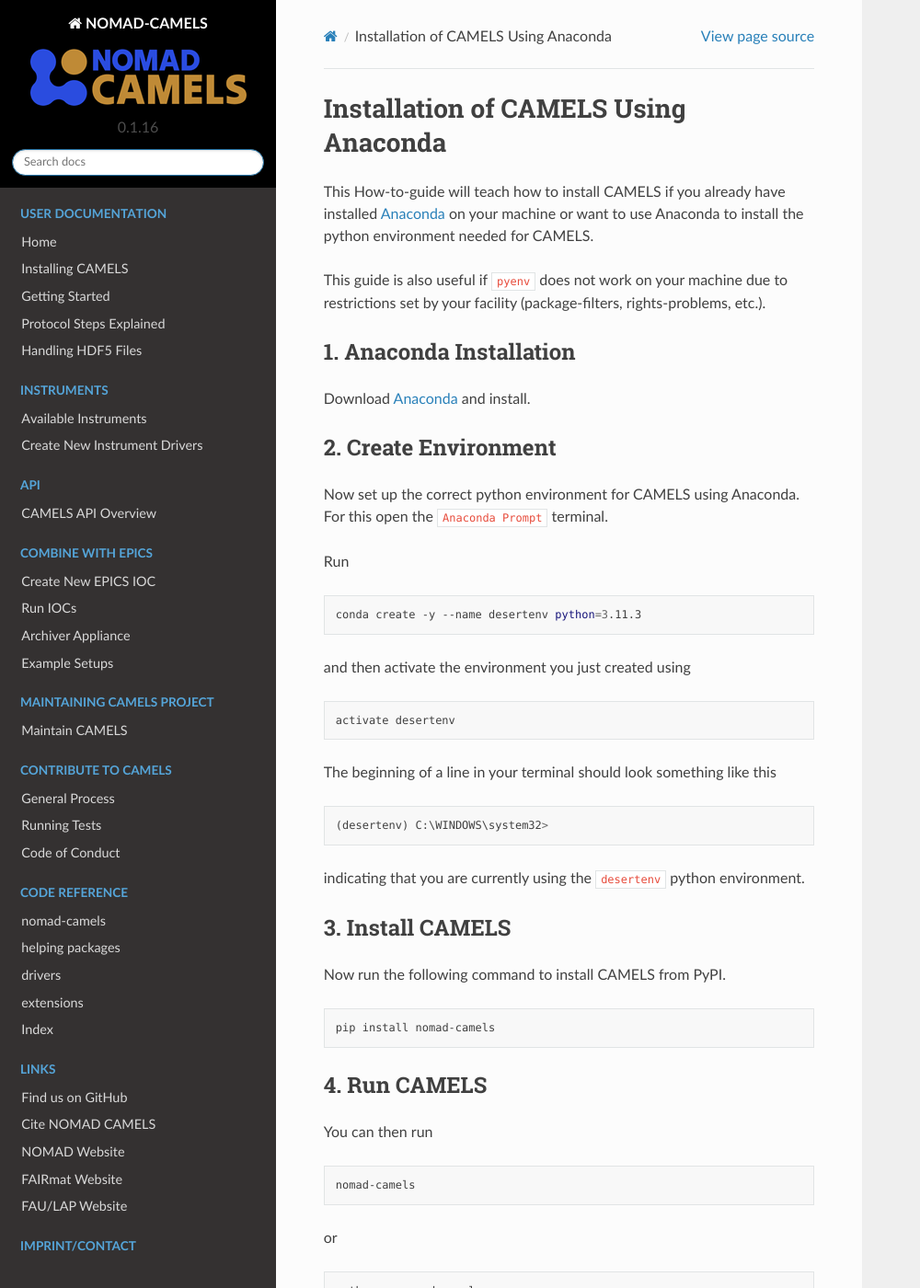
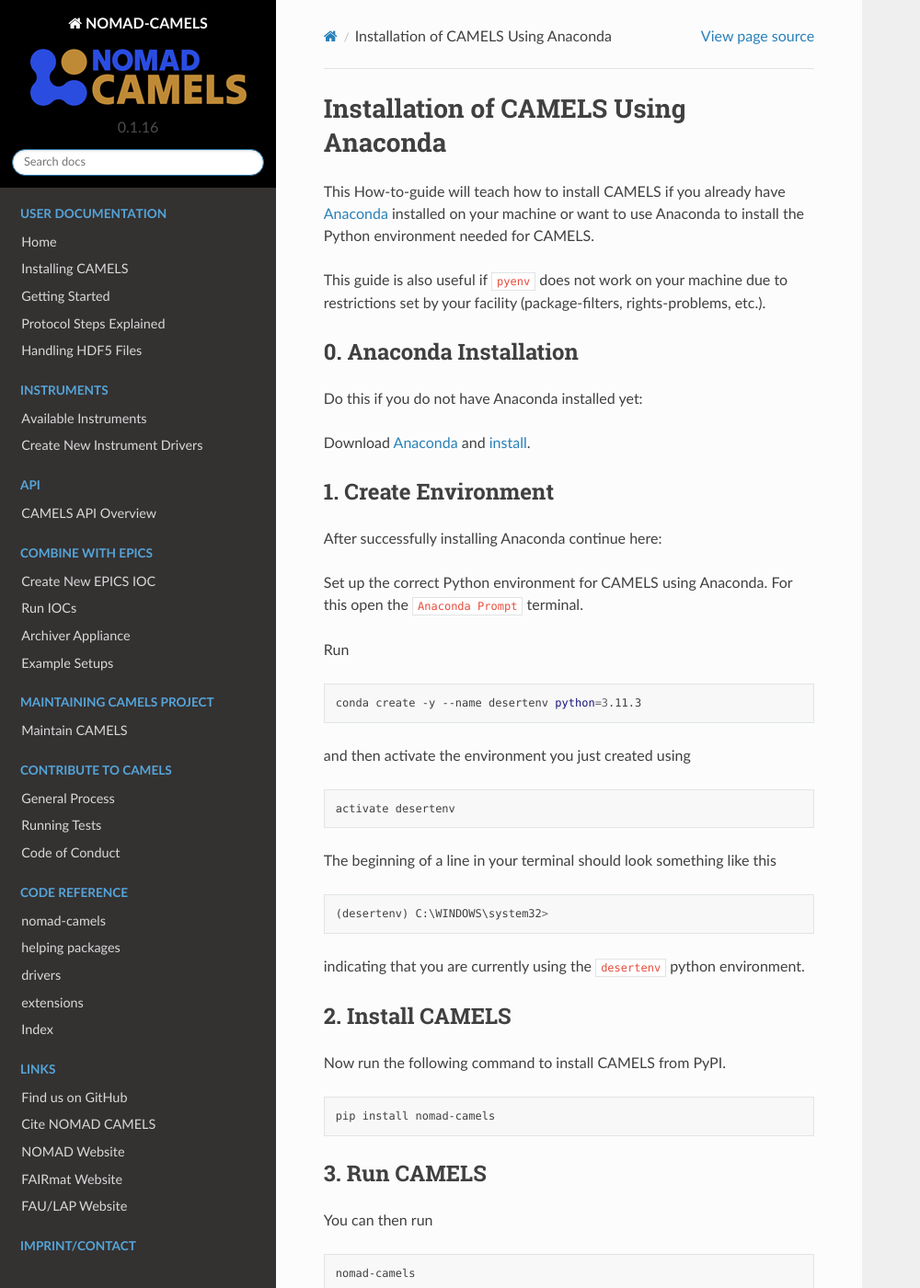
Before and after one commit to FAU-LAP/NOMAD-CAMELS, a Sphinx documentation site: the page built from docs/source/doc/installation/installation_custom_anaconda/installation_custom_anaconda.md, in a window 1280 px wide and 1400 px high. Shown: the whole window at 92% size, without its empty margins (0-1000 px from the left). Built offline with Sphinx 7.4.7 and the Read the Docs theme 2.0.0, drawn with Linux system fonts in a browser that asks for light colours; pages that are not in the unit, such as notebooks, are missing from menus; the version number is read from the project's files by our own code; some of the changed text lies outside the part shown.

Commit message:
Updated installation guide

````diff
--- a/docs/source/doc/installation/installation_custom_anaconda/installation_custom_anaconda.md
+++ b/docs/source/doc/installation/installation_custom_anaconda/installation_custom_anaconda.md
@@ -1,12 +1,20 @@
 # Installation of CAMELS Using Anaconda
-This How-to-guide will teach how to install CAMELS if you already have installed [Anaconda](https://www.anaconda.com/) on your machine or want to use Anaconda to install the python environment needed for CAMELS.
+
+This How-to-guide will teach how to install CAMELS if you already have [Anaconda](https://www.anaconda.com/) installed on your machine or want to use Anaconda to install the Python environment needed for CAMELS.
 
 This guide is also useful if `pyenv` does not work on your machine due to restrictions set by your facility (package-filters, rights-problems, etc.).
 
-## 1. Anaconda Installation
-Download [Anaconda](https://www.anaconda.com/download) and install.
-## 2. Create Environment
-Now set up the correct python environment for CAMELS using Anaconda. For this open the `Anaconda Prompt` terminal.
+## 0. Anaconda Installation
+
+Do this if you do not have Anaconda installed yet:
+
+Download [Anaconda](https://www.anaconda.com/download) and [install](https://docs.anaconda.com/anaconda/install/).
+
+## 1. Create Environment
+
+After successfully installing Anaconda continue here:
+
+Set up the correct Python environment for CAMELS using Anaconda. For this open the `Anaconda Prompt` terminal.
 
 Run
 
@@ -32,7 +40,7 @@
 pip install nomad-camels
 ```
 
-## 4. Run CAMELS
+## 3. Run CAMELS
 
 You can then run
 
@@ -66,6 +74,7 @@
 ```bash
 pip list -v
 ```
+
 which lists all the paths to your packages.
 
 Now go to the `nomad-camels` package
@@ -81,8 +90,3 @@
 ```
 
 this starts CAMELS.
-
-```{note}
-  You might receive a `CATALOG ERROR`.\
-If you do, then re-run the command `python CAMELS_start.py`. This should fix the error.
-```
````
Also changed, not shown: other parts of docs/source/doc/installation/installation_custom_anaconda/installation_custom_anaconda.md (+1 -1 lines).
